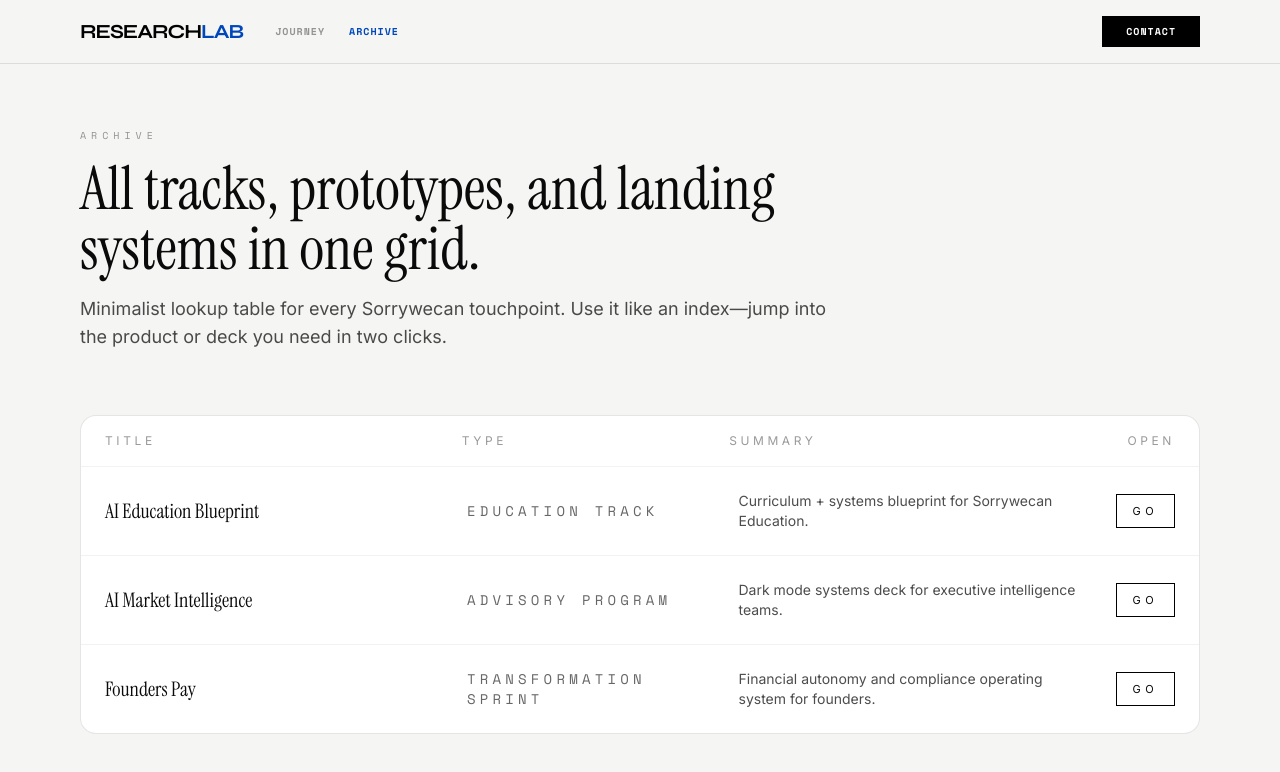
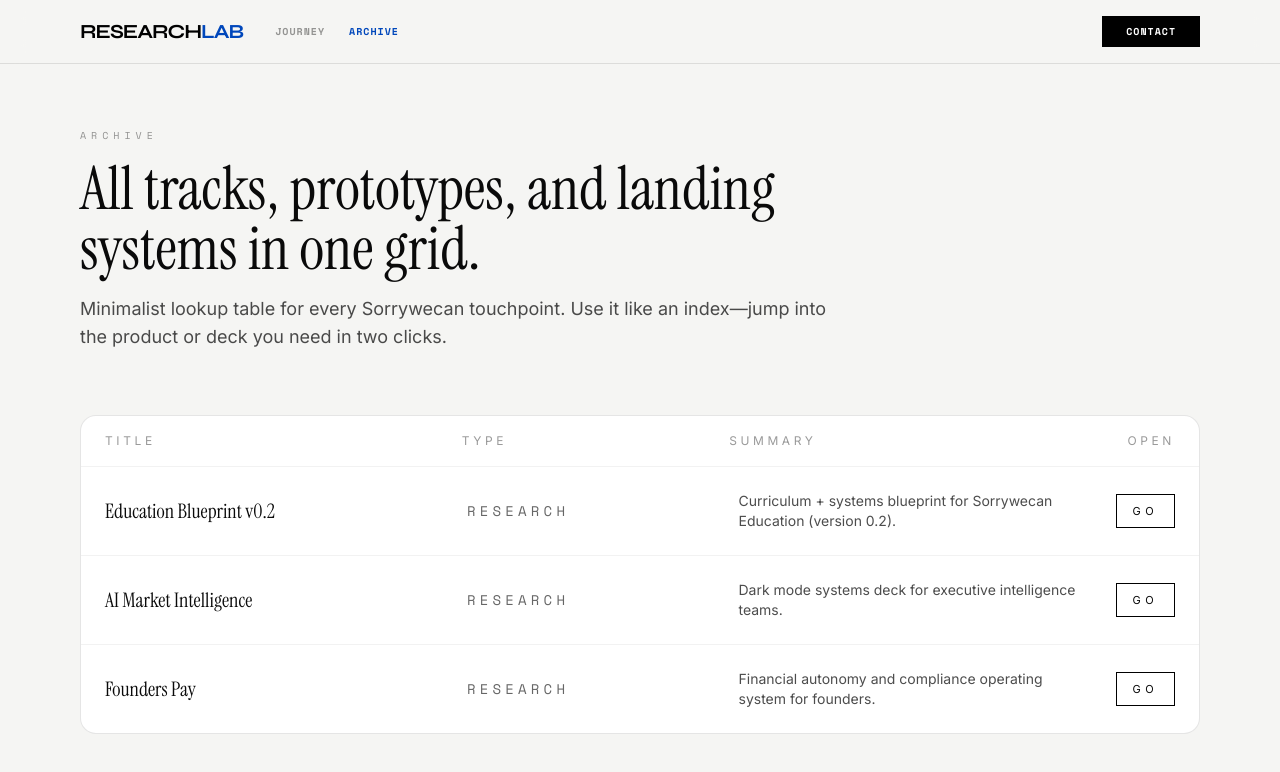
Before and after one commit to princeofwellness/researchlab, a Next.js app: page /archive in a window 1280 px wide. Shown: the top 772 px of the page. Built offline with nearby package versions, Linux system fonts and the light colour scheme.

Commit message:
Label archive entries as research and bump education blueprint version

```diff
--- a/src/app/archive/page.tsx
+++ b/src/app/archive/page.tsx
@@ -3,21 +3,21 @@ import { TopNav } from "@/components/navigation/top-nav"
 
 const archiveEntries = [
   {
-    title: "AI Education Blueprint",
+    title: "Education Blueprint v0.2",
     route: "/ai-education-blueprint",
-    type: "Education Track",
-    summary: "Curriculum + systems blueprint for Sorrywecan Education.",
+    type: "Research",
+    summary: "Curriculum + systems blueprint for Sorrywecan Education (version 0.2).",
   },
   {
     title: "AI Market Intelligence",
     route: "/ai-market-intelligence",
-    type: "Advisory Program",
+    type: "Research",
     summary: "Dark mode systems deck for executive intelligence teams.",
   },
   {
     title: "Founders Pay",
     route: "/founders-pay",
-    type: "Transformation Sprint",
+    type: "Research",
     summary: "Financial autonomy and compliance operating system for founders.",
   },
 ]
```
